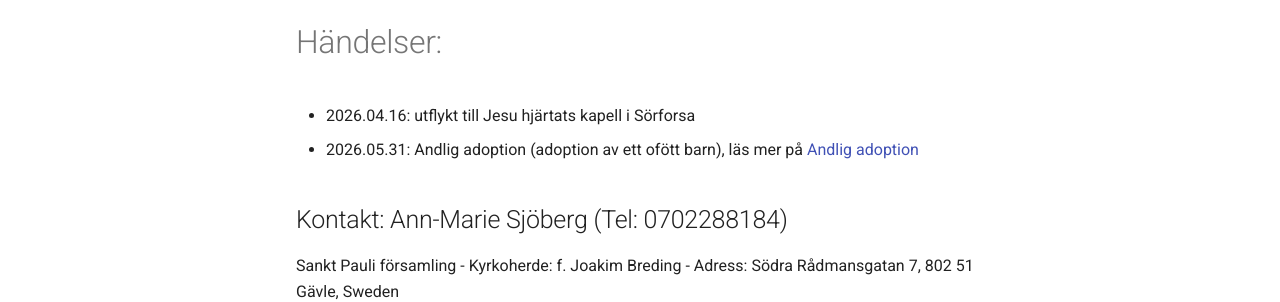
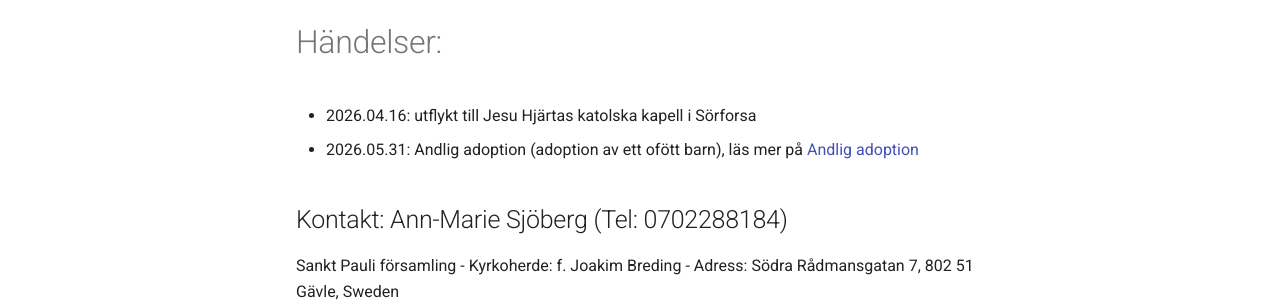
Before and after one commit to marias-hander-gavle/marias-hander-gavle.github.io, an MkDocs documentation site: the page built from docs/index.md, in a window 1280 px wide and 900 px high, scrolled down 713 px. Shown: the part 485-787 px from the top of the window. Built offline with MkDocs 1.6.1 and Material for MkDocs 9.7.7, drawn with Linux system fonts in a browser that asks for light colours.

Commit message:
Update 2026-05-10

```diff
--- a/docs/index.md
+++ b/docs/index.md
@@ -9,7 +9,7 @@
 
 # Händelser:
 
-- 2026.04.16: utflykt till Jesu hjärtats kapell i Sörforsa
+- 2026.04.16: utflykt till Jesu Hjärtas katolska kapell i Sörforsa
 - 2026.05.31: Andlig adoption (adoption av ett ofött barn), läs mer på
 [Andlig adoption](https://www.markdownguide.org/cheat-sheet/)
 
```
